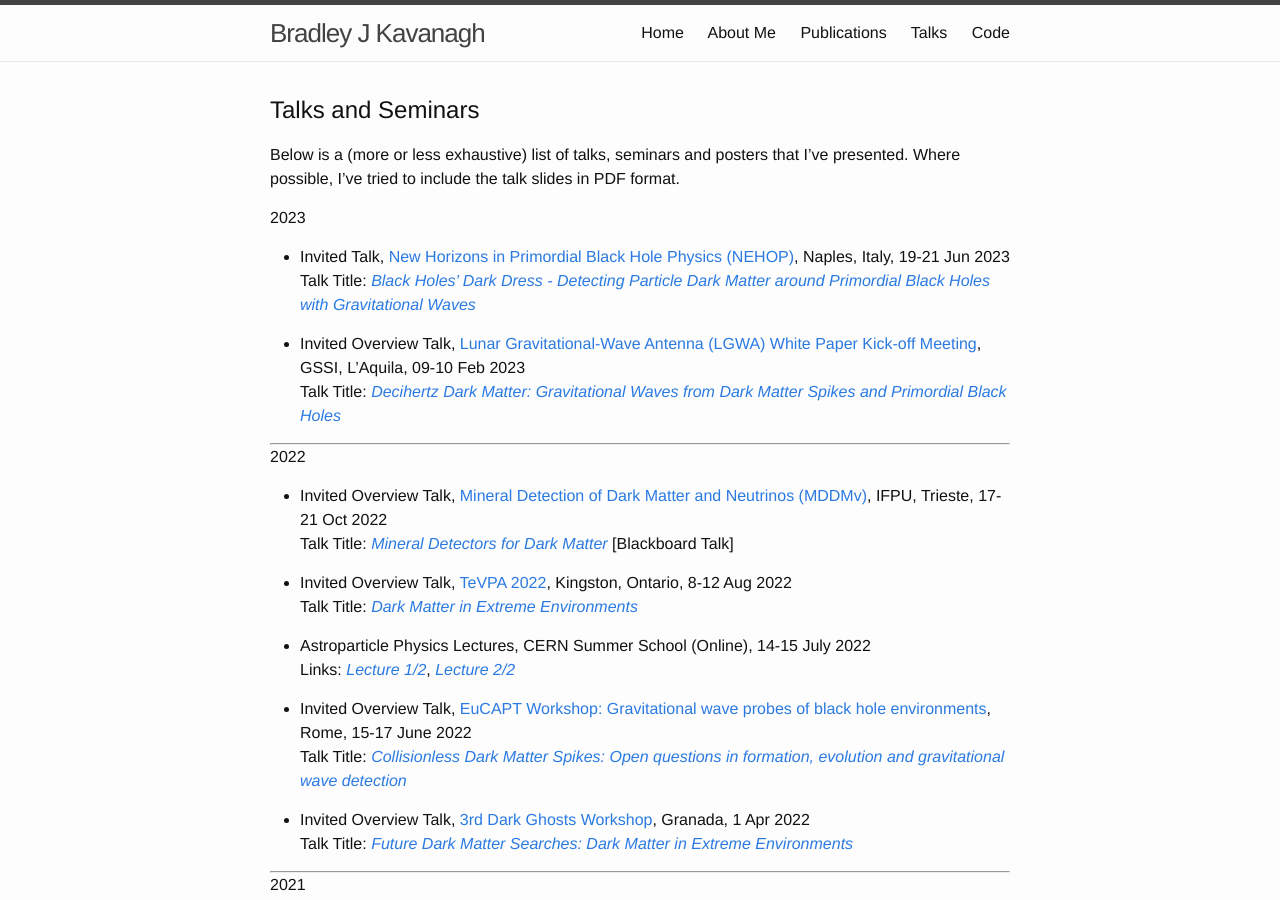
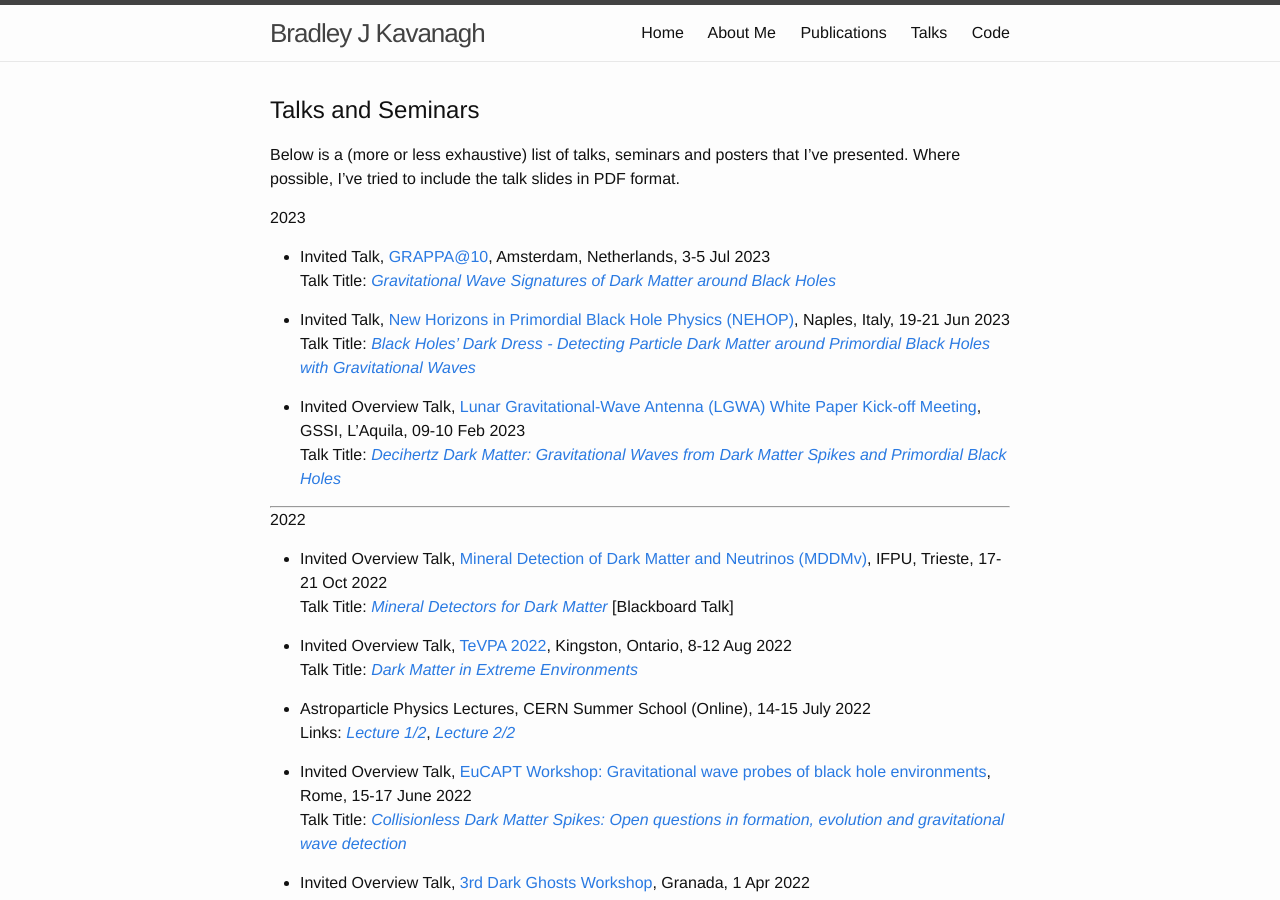
Before and after one commit to bradkav/bradkav.github.io, a Jekyll site: the page built from talks.md, in a window 1280 px wide and 900 px high. Built offline with Jekyll 4.4.1, drawn with Linux system fonts in a browser that asks for light colours.

Commit message:
Added GRAPPA@10 Talk

```diff
--- a/talks.md
+++ b/talks.md
@@ -10,6 +10,9 @@ weight: 4
 Below is a (more or less exhaustive) list of talks, seminars and posters that I've presented. Where possible, I've tried to include the talk slides in PDF format.
 
 #### 2023
+
+- Invited Talk, [GRAPPA@10](https://indico.nikhef.nl/event/4325/), Amsterdam, Netherlands, 3-5 Jul 2023
+Talk Title: [*Gravitational Wave Signatures of Dark Matter around Black Holes*](/assets/slides/KAVANAGH-GRAPPA@10_2023.pdf)
 
 - Invited Talk, [New Horizons in Primordial Black Hole Physics (NEHOP)](https://conference.ippp.dur.ac.uk/event/1130/), Naples, Italy, 19-21 Jun 2023
 Talk Title: [*Black Holes’ Dark Dress - Detecting Particle Dark Matter around Primordial Black Holes with Gravitational Waves*](/assets/slides/KAVANAGH-NEHOP_Naples_2023.pdf)
```
Also changed, not shown: 1 other file.
